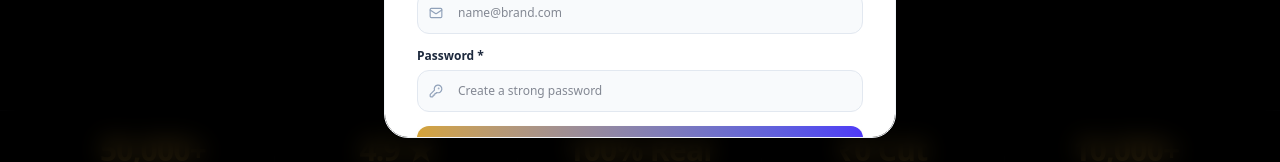
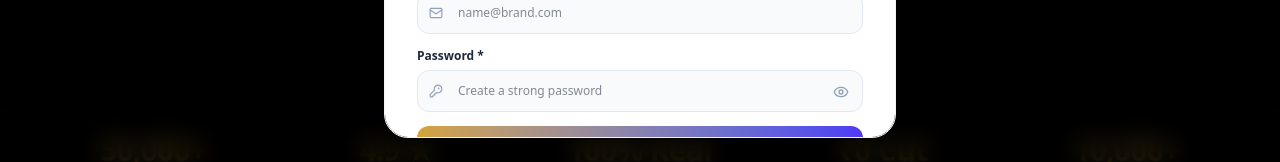
Before and after one commit to ap869533-boop/thebrandstory-, a React (Vite) app in the folder frontend/: page / in a window 1280 px wide. Both pictures are taken after a click on the button "List Free". Shown: the part 630-792 px from the top of the page. Built offline with nearby package versions, Linux system fonts and the light colour scheme; no server answers.

Commit message:
feat: add password visibility toggle (show/hide eye button)

```diff
--- a/frontend/src/components/common/AuthModal.tsx
+++ b/frontend/src/components/common/AuthModal.tsx
@@ -16,7 +16,9 @@ import {
   AlertCircle,
   KeyRound,
   ArrowLeft,
-  ShieldCheck
+  ShieldCheck,
+  Eye,
+  EyeOff
 } from 'lucide-react';
 import { usePlatform } from '../../context/PlatformContext';
 import { UserRole } from '../../types';
@@ -61,6 +63,7 @@ export const AuthModal: React.FC = () => {
   const [username, setUsername] = useState('');
   const [email, setEmail] = useState('');
   const [password, setPassword] = useState('');
+  const [showPassword, setShowPassword] = useState(false);
   const [phone, setPhone] = useState('');
   const [companyName, setCompanyName] = useState('');
   const [category, setCategory] = useState('Fashion');
@@ -684,7 +687,7 @@ export const AuthModal: React.FC = () => {
                 <div className="relative">
                   <KeyRound className="w-3.5 h-3.5 text-slate-400 absolute left-3 top-3.5 pointer-events-none" />
                   <input
-                    type="password"
+                    type={showPassword ? 'text' : 'password'}
                     name="sc_auth_login_user_password"
                     placeholder={mode === 'login' ? 'Your password' : 'Create a strong password'}
                     value={password}
@@ -693,7 +696,7 @@ export const AuthModal: React.FC = () => {
                       if (fieldErrors.password) validate();
                     }}
                     onBlur={() => handleBlur('password')}
-                    className={`w-full pl-10 pr-4 py-3 bg-slate-50 border rounded-xl focus:bg-white focus:outline-none transition font-medium ${
+                    className={`w-full pl-10 pr-11 py-3 bg-slate-50 border rounded-xl focus:bg-white focus:outline-none transition font-medium ${
                       touched.password && fieldErrors.password
                         ? 'border-rose-400 focus:border-rose-500 bg-rose-50/30'
                         : touched.password && !fieldErrors.password && password
@@ -701,6 +704,14 @@ export const AuthModal: React.FC = () => {
                         : 'border-slate-200 focus:border-blue-500'
                     }`}
                   />
+                  <button
+                    type="button"
+                    onClick={() => setShowPassword(!showPassword)}
+                    className="absolute right-3 top-3 text-slate-400 hover:text-slate-700 transition cursor-pointer p-0.5"
+                    title={showPassword ? 'Hide password' : 'Show password'}
+                  >
+                    {showPassword ? <EyeOff className="w-4 h-4" /> : <Eye className="w-4 h-4" />}
+                  </button>
                 </div>
                 {touched.password && fieldErrors.password && (
                   <span className="text-[11px] text-rose-600 font-semibold mt-1 block">
--- a/frontend/src/views/LoginView.tsx
+++ b/frontend/src/views/LoginView.tsx
@@ -11,7 +11,9 @@ import {
   Phone,
   AtSign,
   ShieldCheck,
-  Check
+  Check,
+  Eye,
+  EyeOff
 } from 'lucide-react';
 import { usePlatform } from '../context/PlatformContext';
 import { UserRole } from '../types';
@@ -35,6 +37,7 @@ export const LoginView: React.FC = () => {
   // Form Fields
   const [email, setEmail] = useState('');
   const [password, setPassword] = useState('');
+  const [showPassword, setShowPassword] = useState(false);
   const [name, setName] = useState('');
   const [username, setUsername] = useState('');
   const [phone, setPhone] = useState('');
@@ -455,15 +458,23 @@ export const LoginView: React.FC = () => {
               <div>
                 <label className="block text-slate-700 font-bold mb-1">Password *</label>
                 <div className="relative">
-                  <Lock className="w-3.5 h-3.5 text-slate-400 absolute left-3 top-3.5" />
+                  <Lock className="w-3.5 h-3.5 text-slate-400 absolute left-3 top-3.5 pointer-events-none" />
                   <input
-                    type="password"
+                    type={showPassword ? 'text' : 'password'}
                     placeholder="••••••••"
                     value={password}
                     onChange={(e) => setPassword(e.target.value)}
                     onBlur={() => handleBlur('password')}
-                    className="w-full pl-9 pr-3 py-2.5 bg-slate-50 border border-slate-200 rounded-xl focus:bg-white focus:outline-none focus:border-[#D4A338] transition"
+                    className="w-full pl-9 pr-10 py-2.5 bg-slate-50 border border-slate-200 rounded-xl focus:bg-white focus:outline-none focus:border-[#D4A338] transition"
                   />
+                  <button
+                    type="button"
+                    onClick={() => setShowPassword(!showPassword)}
+                    className="absolute right-3 top-2.5 text-slate-400 hover:text-slate-700 transition cursor-pointer p-0.5"
+                    title={showPassword ? 'Hide password' : 'Show password'}
+                  >
+                    {showPassword ? <EyeOff className="w-4 h-4" /> : <Eye className="w-4 h-4" />}
+                  </button>
                 </div>
                 {touched.password && fieldErrors.password && (
                   <span className="text-[11px] text-rose-600 font-semibold mt-1 block">{fieldErrors.password}</span>
```
